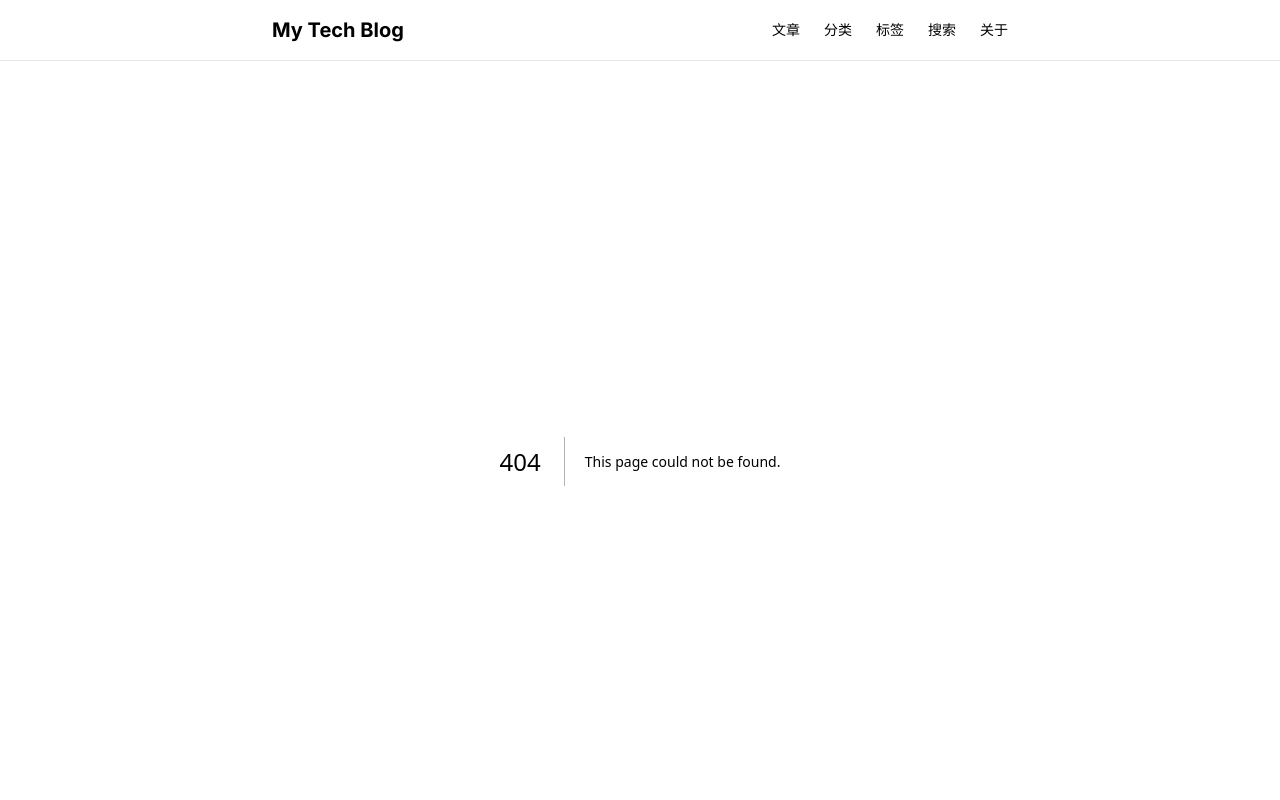
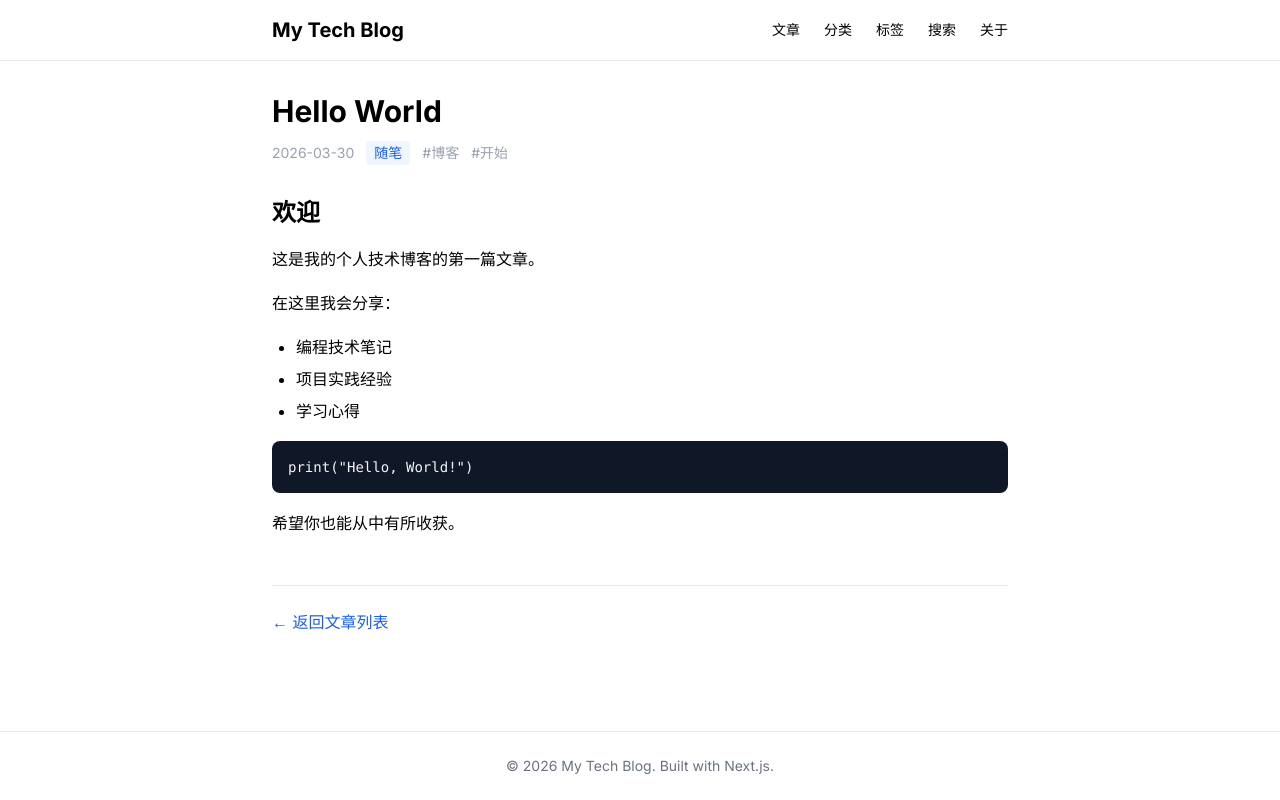
Before and after one commit to zyc298856/claudecode, a Next.js app in the folder personal-blog/: page /posts/hello-world in a window 1280 px wide. Before the commit this address had no page. Shown: the top 800 px of the page. Built offline with nearby package versions, Linux system fonts and the light colour scheme.

Commit message:
feat: post list page and post detail with MDX rendering

```diff
--- /dev/null
+++ b/personal-blog/app/posts/[slug]/page.tsx
@@ -0,0 +1,61 @@
+import { notFound } from "next/navigation";
+import { MDXRemote } from "next-mdx-remote/rsc";
+import { getAllPosts, getPostBySlug } from "@/lib/posts";
+import { mdxComponents } from "@/components/mdx-components";
+import Link from "next/link";
+import type { Metadata } from "next";
+
+interface PageProps {
+  params: Promise<{ slug: string }>;
+}
+
+export async function generateStaticParams() {
+  const posts = getAllPosts();
+  return posts.map((post) => ({ slug: post.slug }));
+}
+
+export async function generateMetadata({ params }: PageProps): Promise<Metadata> {
+  const { slug } = await params;
+  const { meta } = getPostBySlug(slug);
+  return {
+    title: `${meta.title} - My Tech Blog`,
+    description: meta.description,
+  };
+}
+
+export default async function PostPage({ params }: PageProps) {
+  const { slug } = await params;
+  try {
+    const { meta, content } = getPostBySlug(slug);
+
+    return (
+      <article className="max-w-3xl mx-auto px-4 py-8">
+        <header className="mb-8">
+          <h1 className="text-3xl font-bold">{meta.title}</h1>
+          <div className="mt-3 flex items-center gap-3 text-sm text-gray-400">
+            <time dateTime={meta.date}>{meta.date}</time>
+            <Link
+              href={`/categories/${encodeURIComponent(meta.category)}`}
+              className="px-2 py-0.5 rounded bg-blue-50 text-blue-600"
+            >
+              {meta.category}
+            </Link>
+            {meta.tags.map((tag) => (
+              <span key={tag} className="text-gray-400">#{tag}</span>
+            ))}
+          </div>
+        </header>
+        <div className="prose-custom">
+          <MDXRemote source={content} components={mdxComponents} />
+        </div>
+        <div className="mt-12 pt-6 border-t border-gray-200">
+          <Link href="/posts" className="text-blue-600 hover:underline">
+            &larr; 返回文章列表
+          </Link>
+        </div>
+      </article>
+    );
+  } catch {
+    notFound();
+  }
+}
--- /dev/null
+++ b/personal-blog/app/posts/page.tsx
@@ -0,0 +1,21 @@
+import { getAllPosts } from "@/lib/posts";
+import { PostCard } from "@/components/post-card";
+import type { Metadata } from "next";
+
+export const metadata: Metadata = {
+  title: "所有文章 - My Tech Blog",
+  description: "浏览所有技术文章",
+};
+
+export default function PostsPage() {
+  const posts = getAllPosts();
+
+  return (
+    <div className="max-w-3xl mx-auto px-4 py-8">
+      <h1 className="text-2xl font-bold mb-6">所有文章</h1>
+      {posts.map((post) => (
+        <PostCard key={post.slug} post={post} />
+      ))}
+    </div>
+  );
+}
--- /dev/null
+++ b/personal-blog/components/mdx-components.tsx
@@ -0,0 +1,46 @@
+import React from "react";
+
+export const mdxComponents = {
+  h1: ({ children }: React.HTMLAttributes<HTMLHeadingElement>) => (
+    <h1 className="text-3xl font-bold mt-8 mb-4">{children}</h1>
+  ),
+  h2: ({ children }: React.HTMLAttributes<HTMLHeadingElement>) => (
+    <h2 className="text-2xl font-semibold mt-8 mb-3">{children}</h2>
+  ),
+  h3: ({ children }: React.HTMLAttributes<HTMLHeadingElement>) => (
+    <h3 className="text-xl font-semibold mt-6 mb-2">{children}</h3>
+  ),
+  p: ({ children }: React.HTMLAttributes<HTMLParagraphElement>) => (
+    <p className="my-4 leading-7">{children}</p>
+  ),
+  ul: ({ children }: React.HTMLAttributes<HTMLUListElement>) => (
+    <ul className="list-disc pl-6 my-4 space-y-1">{children}</ul>
+  ),
+  ol: ({ children }: React.HTMLAttributes<HTMLOListElement>) => (
+    <ol className="list-decimal pl-6 my-4 space-y-1">{children}</ol>
+  ),
+  li: ({ children }: React.HTMLAttributes<HTMLLIElement>) => (
+    <li className="leading-7">{children}</li>
+  ),
+  a: ({ href, children }: React.AnchorHTMLAttributes<HTMLAnchorElement>) => (
+    <a href={href} className="text-blue-600 hover:underline" target="_blank" rel="noopener noreferrer">
+      {children}
+    </a>
+  ),
+  blockquote: ({ children }: React.HTMLAttributes<HTMLQuoteElement>) => (
+    <blockquote className="border-l-4 border-gray-200 pl-4 italic text-gray-600 my-4">
+      {children}
+    </blockquote>
+  ),
+  pre: ({ children }: React.HTMLAttributes<HTMLPreElement>) => (
+    <pre className="bg-gray-900 text-gray-100 rounded-lg p-4 overflow-x-auto my-4 text-sm">
+      {children}
+    </pre>
+  ),
+  code: ({ children, className }: React.HTMLAttributes<HTMLElement>) => {
+    if (className) {
+      return <code className={className}>{children}</code>;
+    }
+    return <code className="bg-gray-100 text-pink-600 px-1.5 py-0.5 rounded text-sm">{children}</code>;
+  },
+};
```
